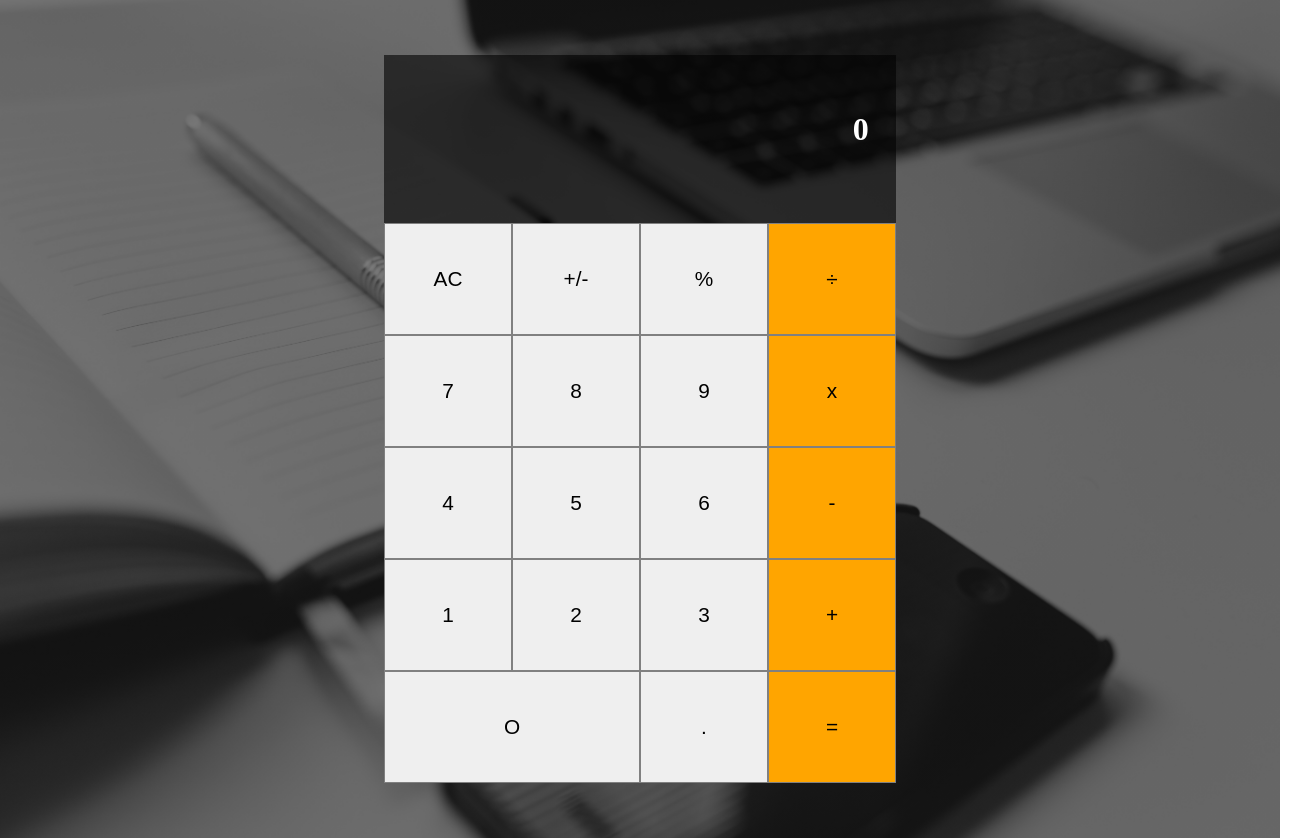
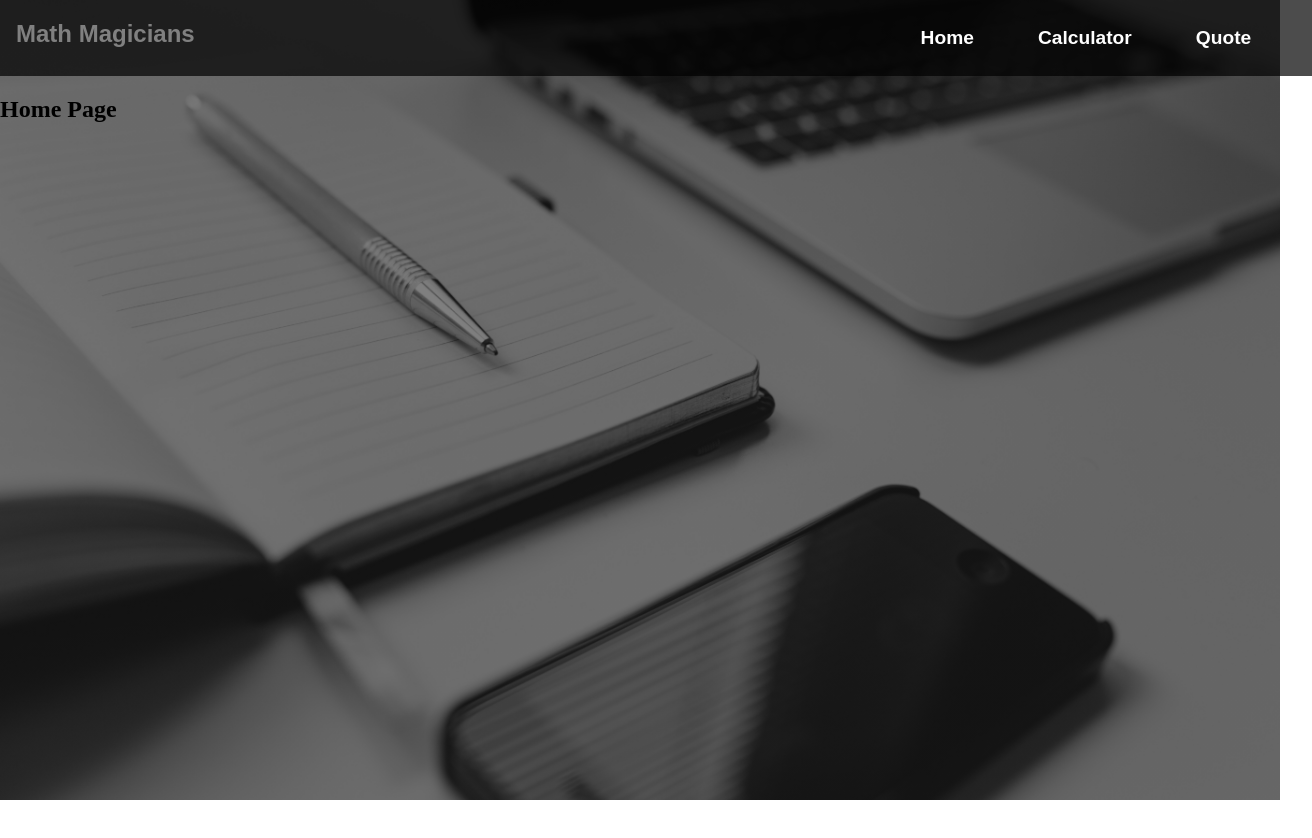
Before and after one commit to ClaytonSiby/The_Calculator, a React (Create React App) app: page / in a window 1280 px wide. Shown: the whole page, 1312 px wide, since content can reach past the window. After the commit the page ends 800 px from the top, so only its background shows below. Built offline with nearby package versions, Linux system fonts and the light colour scheme.

Commit message:
Apply routing to 3 different components & refactor page styles

```diff
--- a/package.json
+++ b/package.json
@@ -10,6 +10,7 @@
     "prop-types": "^15.7.2",
     "react": "^17.0.1",
     "react-dom": "^17.0.1",
+    "react-router-dom": "^5.2.0",
     "react-scripts": "4.0.2",
     "web-vitals": "^1.0.1"
   },
--- a/src/App.css
+++ b/src/App.css
@@ -4,18 +4,51 @@ body {
   height: 100vh;
   width: 100%;
   overflow: hidden;
-}
-
-#root {
   background: linear-gradient(rgba(0, 0, 0, 0.5), rgba(0, 0, 0, 0.5)), url('./assets/main_bg.jpg');
   background-size: cover;
   background-position: center center;
   background-repeat: no-repeat;
+}
+
+#root {
+  display: flex;
+  flex-direction: column;
+  width: 100%;
   height: 100%;
-  width: 100%;
-  padding: 1.2rem 0;
-  margin: auto;
+}
+
+.mainWrapper {
   display: flex;
   justify-content: center;
   align-items: center;
+  width: 100%;
+  height: 100%;
 }
+
+nav {
+  width: 100%;
+  display: flex;
+  justify-content: space-between;
+  background: rgba(0, 0, 0, .7);
+  font-family: sans-serif;
+  padding: 0 1rem;
+  color: grey;
+}
+
+ul {
+  height: 100%;
+  padding: 0 .8rem;
+}
+
+li {
+  padding: .7rem 2rem;
+  float: left;
+  font-size: 1.2rem;
+  font-weight: 700;
+  list-style: none;
+}
+
+li a {
+  color: #fff;
+  text-decoration: none;
+}
--- a/src/assets/btnPanel.module.css
+++ b/src/assets/btnPanel.module.css
@@ -1,3 +1,3 @@
 .fixedHeight {
-  height: 14vh;
+  height: 12vh;
 }
--- a/src/assets/styles.module.css
+++ b/src/assets/styles.module.css
@@ -1,4 +1,8 @@
 .flexContainer {
   display: flex;
   flex-direction: column;
+  /* justify-content: center;
+  align-items: center;
+  width: 100%;
+  height: 100%; */
 }
--- a/src/components/App.js
+++ b/src/components/App.js
@@ -1,26 +1,28 @@
-import React, { useState } from 'react';
-import Display from './Display';
-import ButtonPanel from './ButtonPanel';
-import calculate from '../logic/calculate';
-import styles from '../assets/styles.module.css';
-import calcStyles from '../assets/app.module.css';
+import React, { useState } from 'react'
+import Display from './Display'
+import ButtonPanel from './ButtonPanel'
+import calculate from '../logic/calculate'
+import styles from '../assets/styles.module.css'
+import calcStyles from '../assets/app.module.css'
 
 const App = () => {
-  const initialState = { total: null, next: null, operation: null };
-  const [state, setState] = useState(initialState);
+  const initialState = { total: null, next: null, operation: null }
+  const [state, setState] = useState(initialState)
 
   const handleClick = btnName => {
-    setState(calculate(state, btnName));
-  };
+    setState(calculate(state, btnName))
+  }
 
-  const { total, next, operation } = state;
+  const { total, next, operation } = state
 
   return (
-    <div className={`${styles.flexContainer} ${calcStyles.calcContainer}`}>
-      <Display total={total} next={next} operation={operation} />
-      <ButtonPanel clickHandler={handleClick} />
+    <div className='mainWrapper'>
+      <div className={`${styles.flexContainer} ${calcStyles.calcContainer}`}>
+        <Display total={total} next={next} operation={operation} />
+        <ButtonPanel clickHandler={handleClick} />
+      </div>
     </div>
-  );
-};
+  )
+}
 
-export default App;
+export default App
--- /dev/null
+++ b/src/components/Home.js
@@ -0,0 +1,11 @@
+import React from 'react'
+
+const Home = () => {
+    return (
+        <div>
+            <h2>Home Page</h2>
+        </div>
+    )
+}
+
+export default Home;
--- /dev/null
+++ b/src/components/NavBar.js
@@ -0,0 +1,42 @@
+import React from 'react'
+import { BrowserRouter as Router, Route, Switch, Link } from 'react-router-dom'
+import App from './App'
+import Home from './Home'
+import Quote from './Quote'
+
+const NavBar = () => {
+  return (
+    <Router>
+      <nav>
+        <div>
+            <h2>Math Magicians</h2>
+        </div>
+        <ul>
+          <li>
+            <Link to='/'>Home</Link>
+          </li>
+          <li>
+            <Link to='/calculator'>Calculator</Link>
+          </li>
+          <li>
+            <Link to='/quote'>Quote</Link>
+          </li>
+        </ul>
+      </nav>
+
+      <Switch>
+        <Route exact path='/'>
+          <Home />
+        </Route>
+        <Route path='/calculator'>
+          <App />
+        </Route>
+        <Route path='/quote'>
+          <Quote />
+        </Route>
+      </Switch>
+    </Router>
+  )
+}
+
+export default NavBar
--- /dev/null
+++ b/src/components/Quote.js
@@ -0,0 +1,11 @@
+import React from 'react';
+
+const Quote = () => {
+    return (
+        <div>
+            <h2>Quote Page</h2>
+        </div>
+    )
+}
+
+export default Quote;
--- a/src/index.js
+++ b/src/index.js
@@ -1,12 +1,12 @@
 import React from 'react';
 import ReactDOM from 'react-dom';
-import App from './components/App';
+import NavBar from './components/NavBar';
 import reportWebVitals from './reportWebVitals';
 import './App.css';
 
 ReactDOM.render(
   <React.StrictMode>
-    <App />
+    <NavBar />
   </React.StrictMode>,
   document.getElementById('root'),
 );
```
Also changed, not shown: 1 other file (tests, documents, lock files or other folders).
